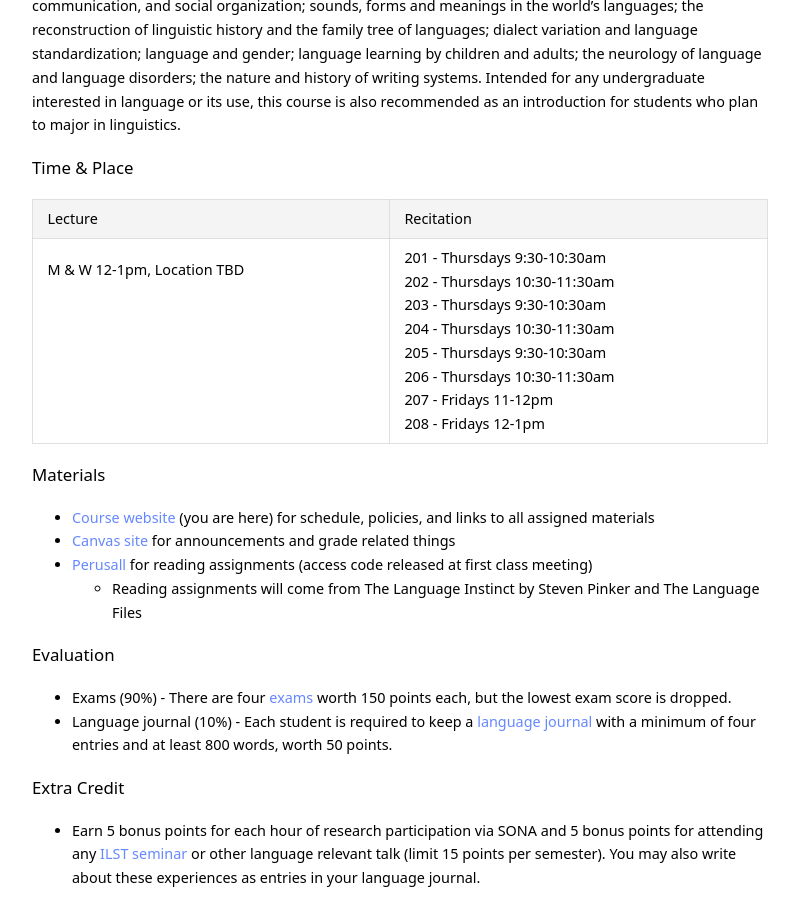
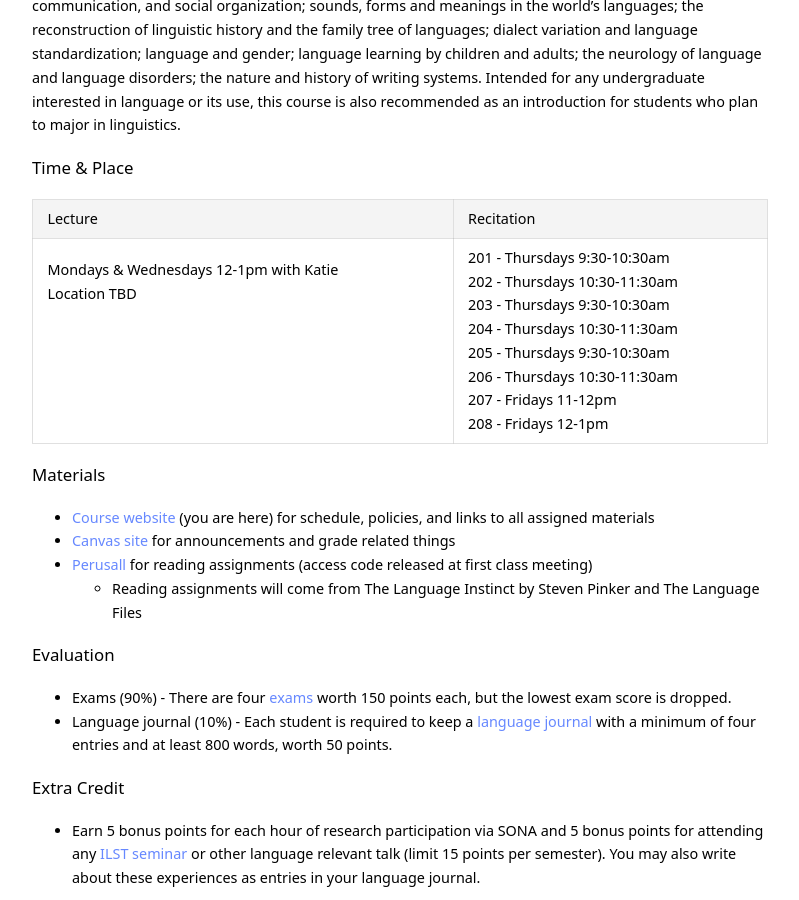
Before and after one commit to kschuler/ling001, a Jekyll site: the page built from index.md, in a window 1280 px wide and 900 px high, scrolled down 645 px. Shown: the whole window, without its empty margins (240-1039 px from the left). Built offline with Jekyll 4.4.1, drawn with Linux system fonts in a browser that asks for light colours.

Commit message:
Update index.md

```diff
--- a/index.md
+++ b/index.md
@@ -26,7 +26,7 @@ A general introduction to the nature, history and use of human language, speech
 
 Lecture | Recitation
 --- | ---
-M & W 12-1pm, Location TBD<br><br><br><br><br><br><br> | 201 - Thursdays 9:30-10:30am<br>202 - Thursdays 10:30-11:30am <br>203 - Thursdays 9:30-10:30am<br>204 - Thursdays 10:30-11:30am<br>205 - Thursdays 9:30-10:30am<br>206 - Thursdays 10:30-11:30am<br>207 - Fridays 11-12pm<br>208 - Fridays 12-1pm
+Mondays & Wednesdays 12-1pm with Katie<br>Location TBD<br><br><br><br><br><br> | 201 - Thursdays 9:30-10:30am<br>202 - Thursdays 10:30-11:30am <br>203 - Thursdays 9:30-10:30am<br>204 - Thursdays 10:30-11:30am<br>205 - Thursdays 9:30-10:30am<br>206 - Thursdays 10:30-11:30am<br>207 - Fridays 11-12pm<br>208 - Fridays 12-1pm
 
 ### Materials
 - [Course website](https://www.kathrynschuler.com/courses/ling001/) (you are here) for schedule, policies, and links to all assigned materials
```
